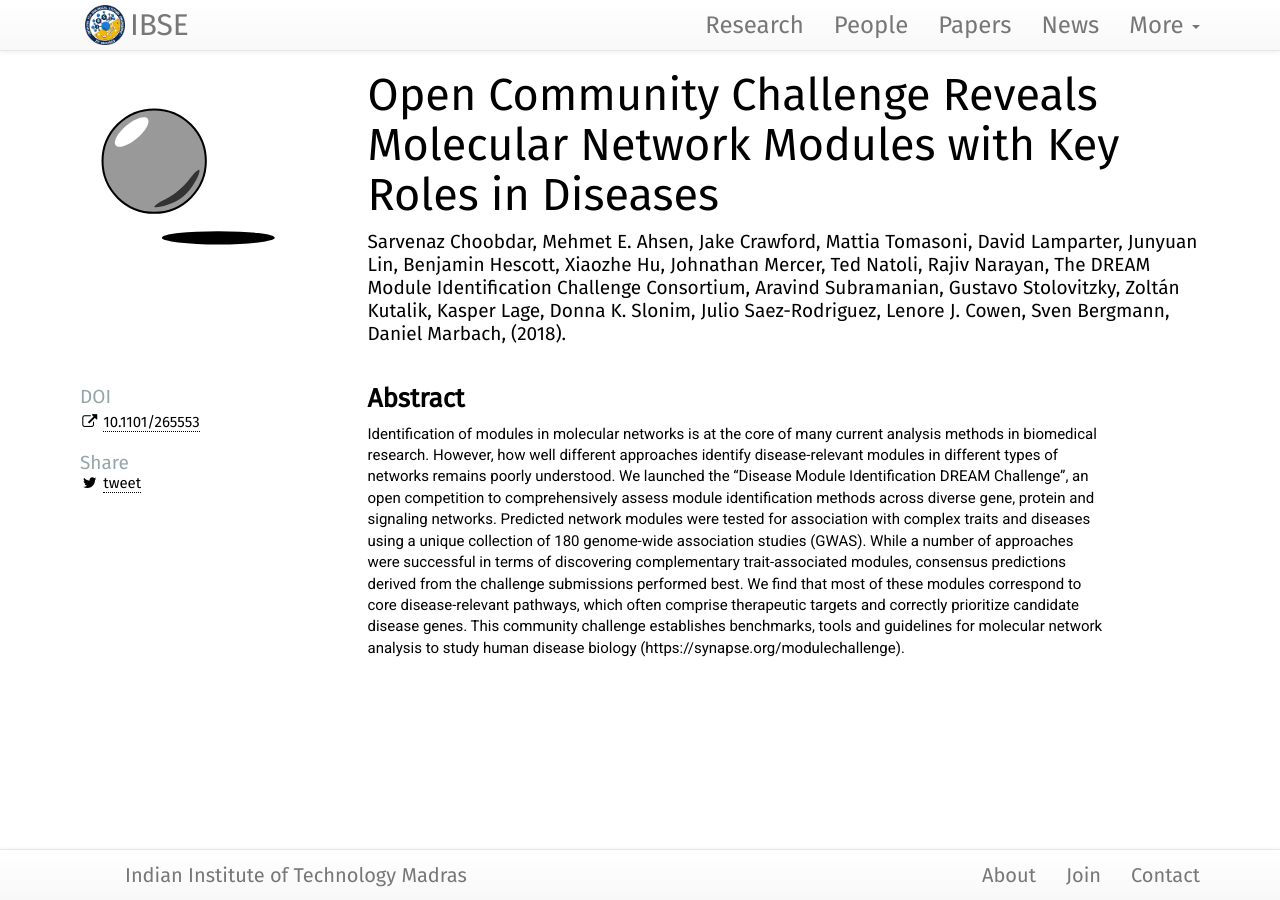
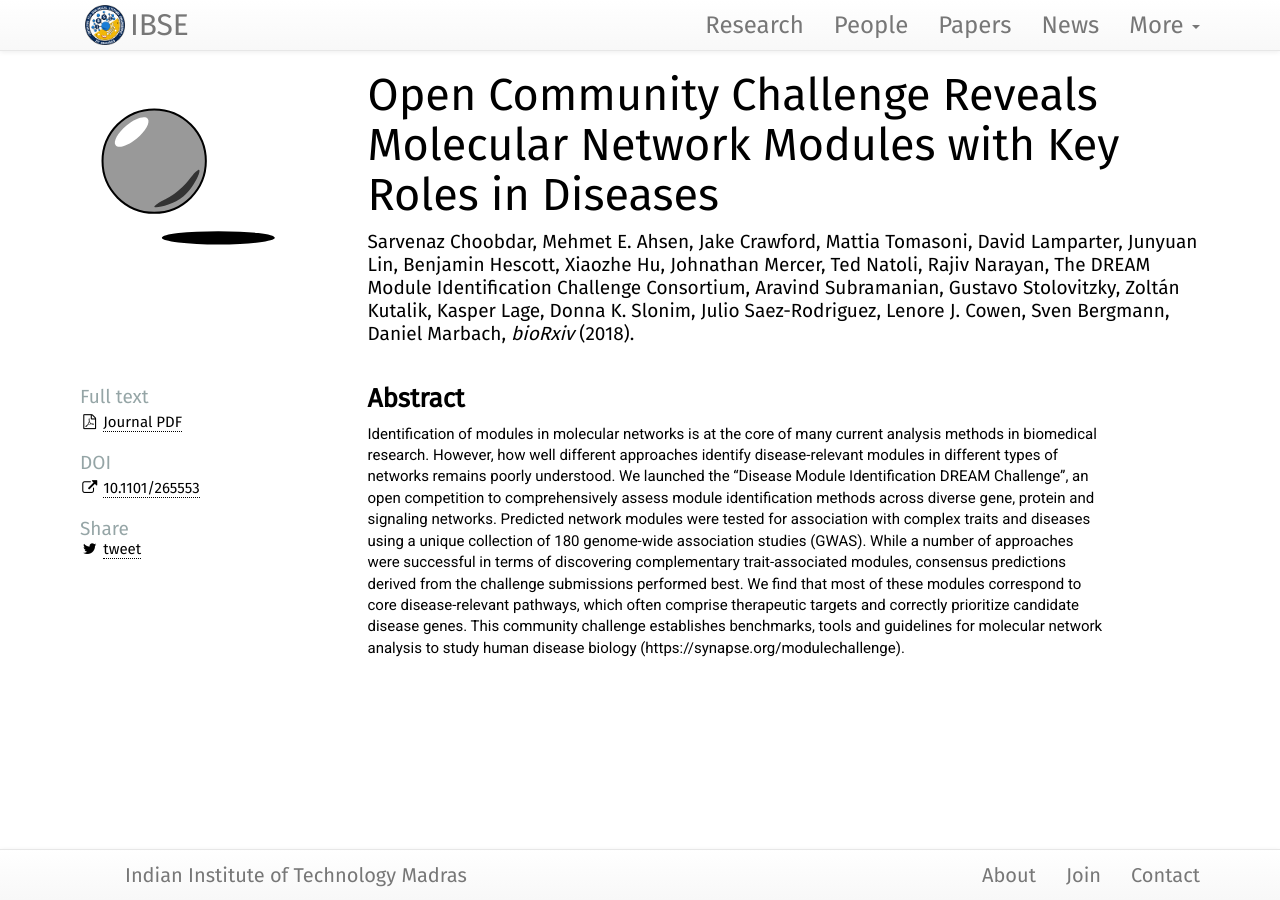
Before and after one commit to philge/ibse-iitm.github.io, a Jekyll site: the page built from papers/_posts/2018-02-15-dream.md, in a window 1280 px wide. Built offline with Jekyll 4.4.1, drawn with Linux system fonts in a browser that asks for light colours; nearby versions of some CDN libraries.

Commit message:
Update 2018-02-15-dream.md

```diff
--- a/papers/_posts/2018-02-15-dream.md
+++ b/papers/_posts/2018-02-15-dream.md
@@ -4,14 +4,14 @@ title: "Open Community Challenge Reveals Molecular Network Modules with Key Role
 year: "2018"
 shortref:
 nickname: Dream Challenge
-journal:
+journal: bioRxiv
 volume:
 issue:
 pages:
 authors: "Sarvenaz Choobdar, Mehmet E. Ahsen, Jake Crawford, Mattia Tomasoni, David Lamparter, Junyuan Lin, Benjamin Hescott, Xiaozhe Hu, Johnathan Mercer, Ted Natoli, Rajiv Narayan, The DREAM Module Identification Challenge Consortium, Aravind Subramanian, Gustavo Stolovitzky, Zoltán Kutalik, Kasper Lage, Donna K. Slonim, Julio Saez-Rodriguez, Lenore J. Cowen, Sven Bergmann, Daniel Marbach"
 image: /assets/images/papers/default-paper.svg
 pdf:
-pdflink:
+pdflink: https://www.biorxiv.org/content/early/2018/02/15/265553
 github:
 pmid:
 pmcid:
```
